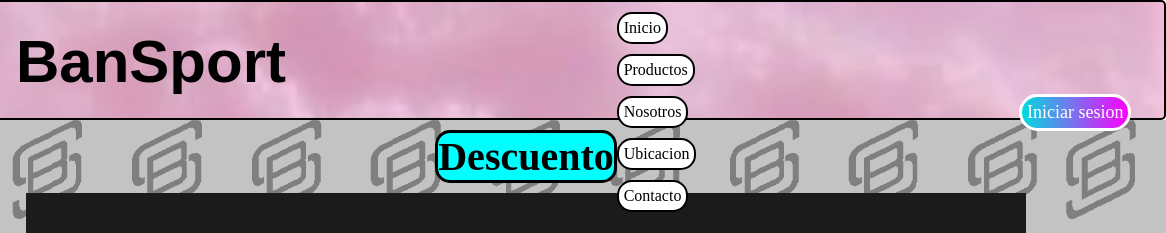
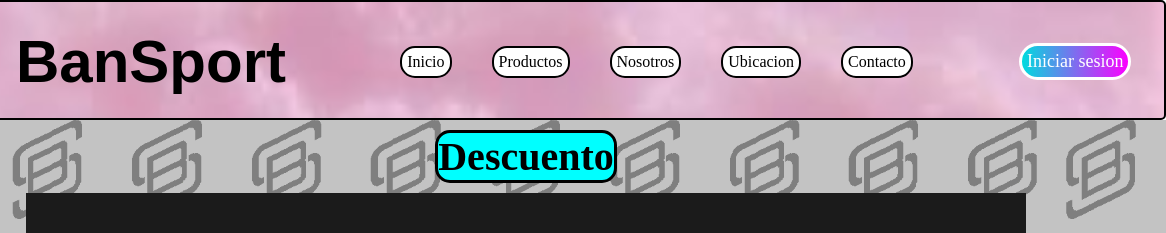
Before and after one commit to LeandroUB5/proyecto-web-1, a plain HTML site: page index.html in a window 1280 px wide. Shown: the top 233 px of the page, 114-1280 px from the left. Drawn offline with nearby package versions, Linux system fonts and the light colour scheme.

Commit message:
ajuste al menu

```diff
--- a/sass/_head-foot.scss
+++ b/sass/_head-foot.scss
@@ -28,7 +28,10 @@
     & .menu {
         align-self: center;
         justify-self: center;
-        ul li{
+        ul{
+            display: flex;
+            flex-wrap: wrap;
+            li{
                 list-style: none;
                 display: flex;
                 margin: 20px;
@@ -44,6 +47,7 @@
                     &:hover{
                         background-color: purple;
                         color: white;
+                    }
                 }
             }
         }
--- a/sass/_media.scss
+++ b/sass/_media.scss
@@ -13,7 +13,6 @@
         .menu{
             ul li{
                 margin: auto;
-                margin: 10px 0px;
             }
         }
         .login{
```
Also changed, not shown: sass/main.css, 1 other file. Lines whose indentation alone changed are shown as unchanged.
